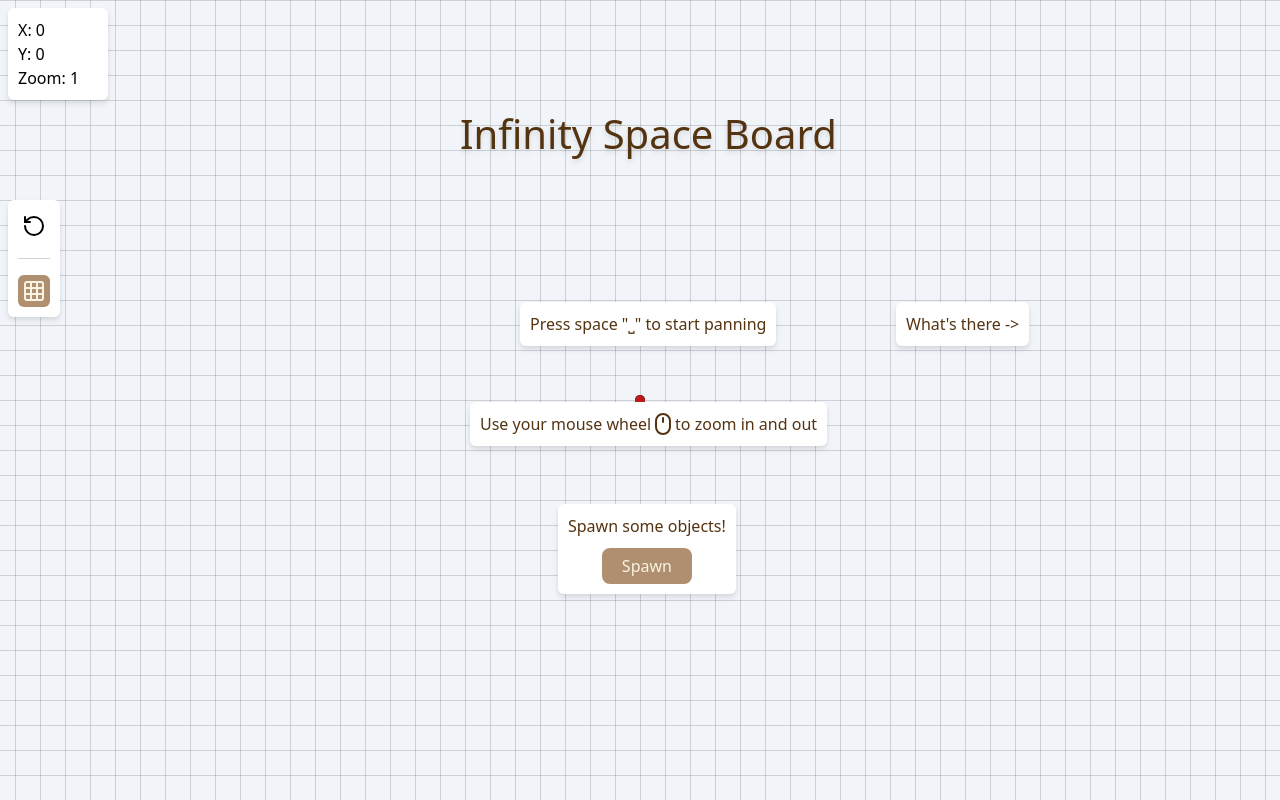
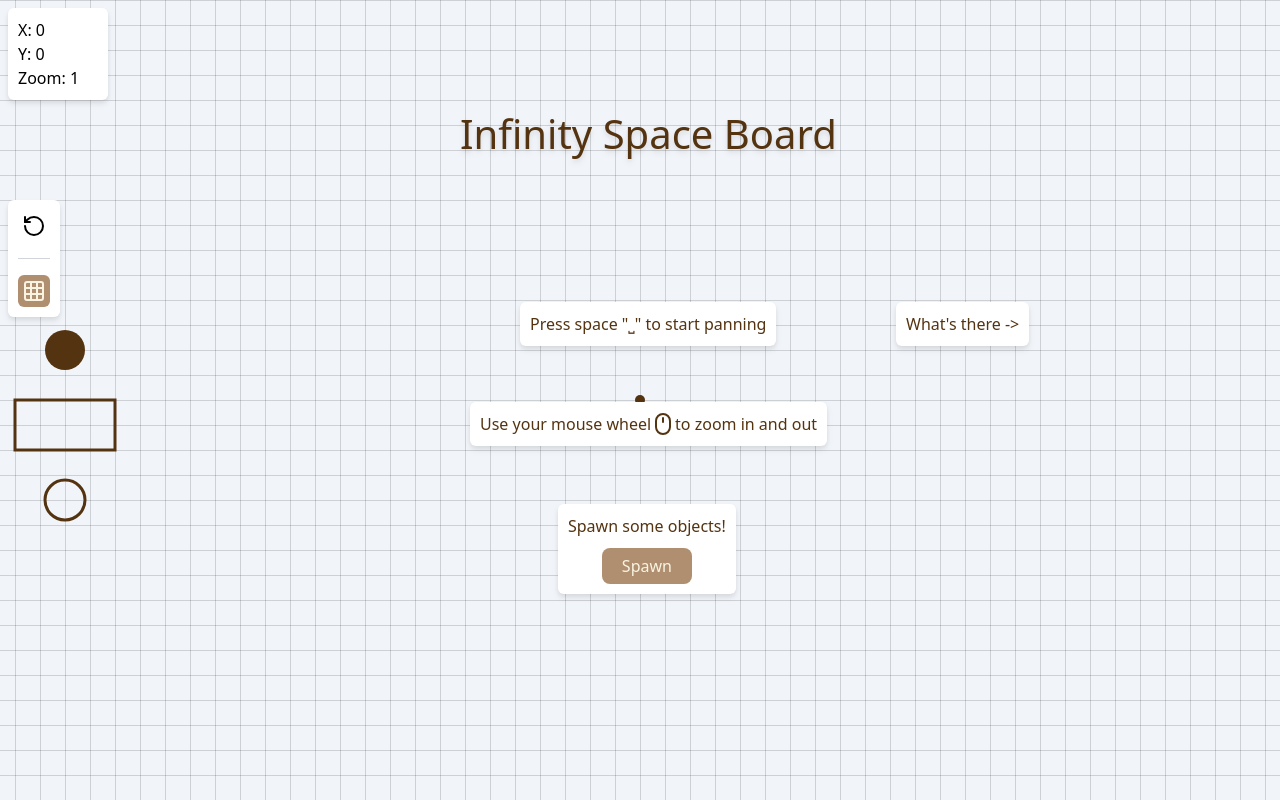
Before and after one commit to NikitaRossenko/infinite_space_template, a Next.js app: page /infinite-space in a window 1280 px wide. Built offline with nearby package versions, Linux system fonts and the light colour scheme.

Commit message:
Update
Added some elements + challenge

```diff
--- a/src/app/infinite-space/page.tsx
+++ b/src/app/infinite-space/page.tsx
@@ -147,7 +147,10 @@ const InfiniteSpace = () => {
             />
           }
 
-          <circle cx={0} cy={0} r={5} fill="rgba(0,0,0,1)"/>
+          <circle cx={0} cy={0} r={5} fill="#543310"/>
+          <circle cx={-575} cy={-50} r={20} fill="#543310"/>
+          <circle cx={-575} cy={100} r={20} fill="none" stroke="#543310" strokeWidth={3}/>
+          <rect x={-625} y={0} width={100} height={50} fill='none' stroke="#543310" strokeWidth={3}/>
         </g>
       </svg>
     </>
--- a/src/components/board/Board.tsx
+++ b/src/components/board/Board.tsx
@@ -15,14 +15,6 @@ const Board = ({currentCameraPosition}:BoardObjectsProps) => {
         cameraPosition={currentCameraPosition}
       >
         <h1 className='text-[40px] font-medium text-[#543310] drop-shadow-md'>Infinity Space Board</h1>
-      </BoardObject>
-
-      {/*Temp Center Indicator Object */}
-      <BoardObject
-        position={{x:-5, y:5}}
-        cameraPosition={currentCameraPosition}
-      >
-        <div className='w-[10px] h-[10px] bg-red-700 rounded-full'></div>
       </BoardObject>
 
       {/* Object 1 */}
```
Also changed, not shown: 1 other file (tests, documents, lock files or other folders).
